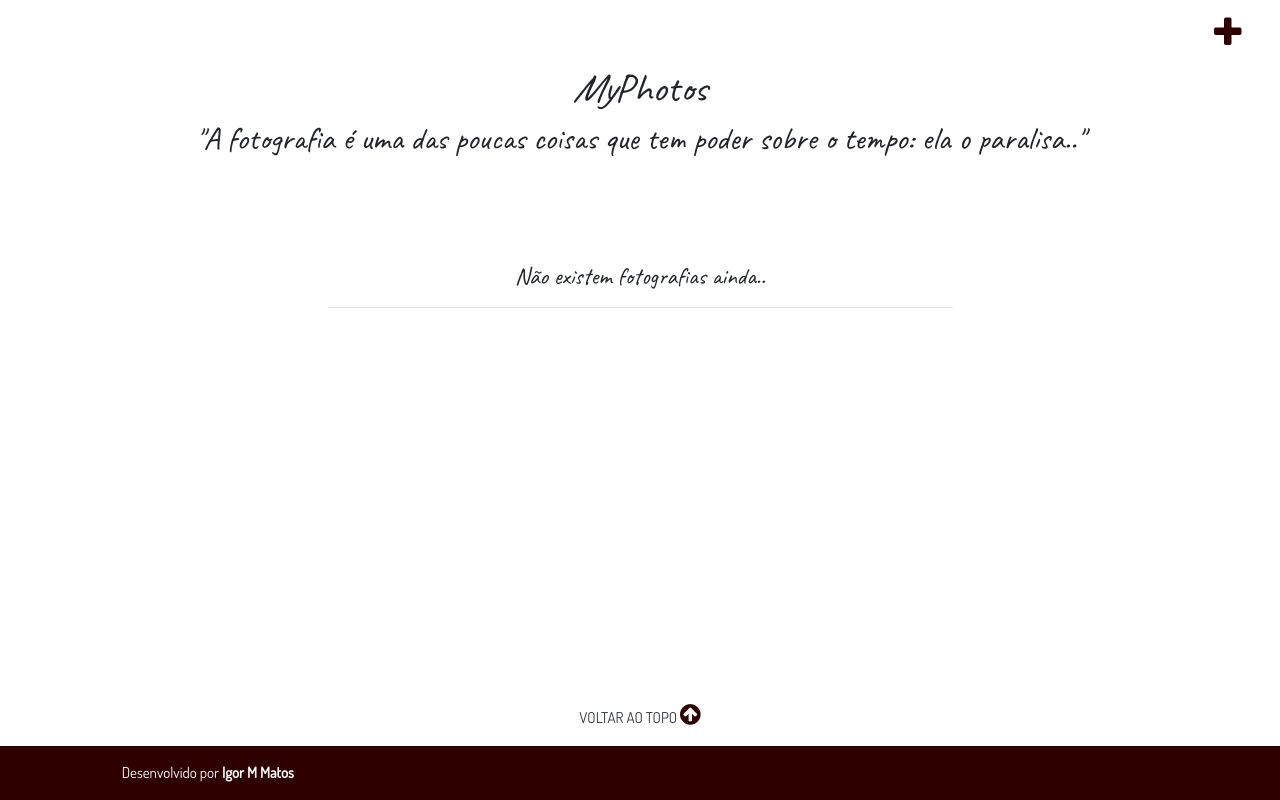
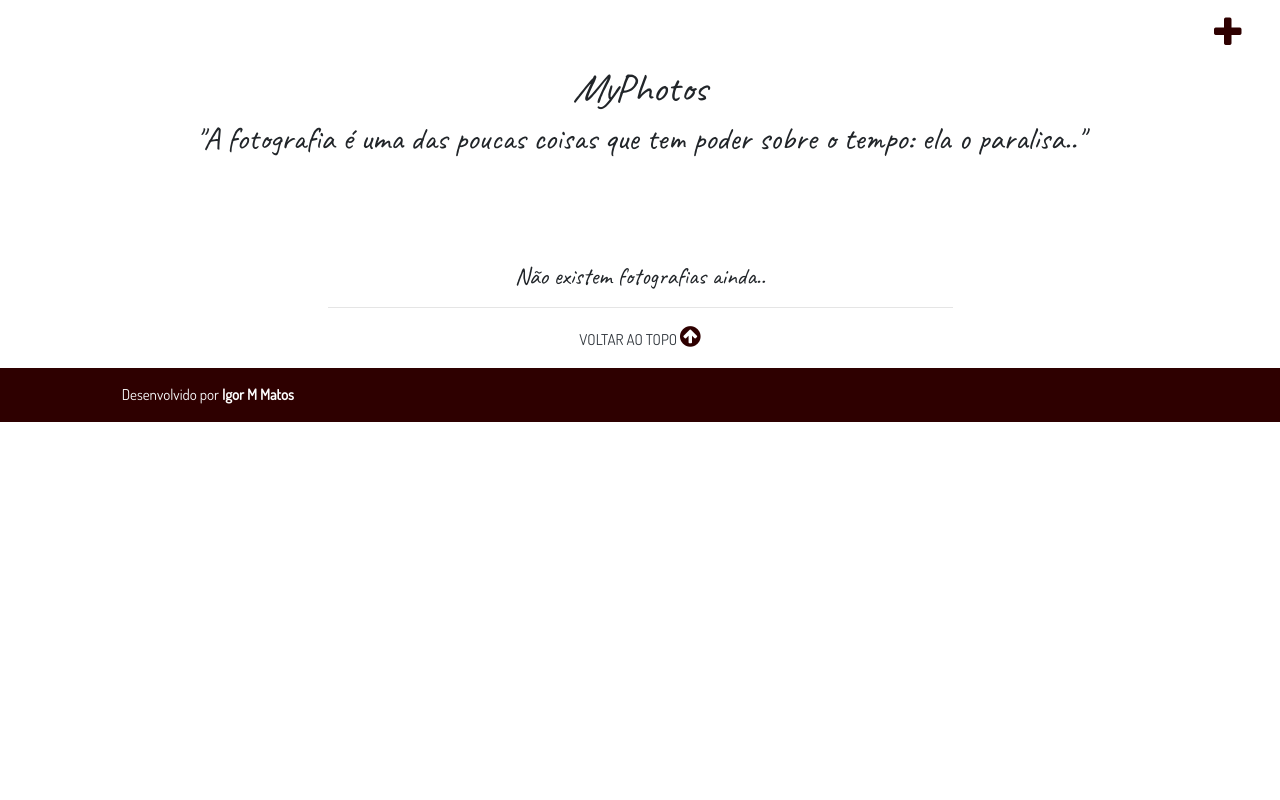
Before and after one commit to igormmatos/fotos, a PHP site: page / in a window 1280 px wide. Run offline with PHP 8.4, Linux system fonts and the light colour scheme; data that the repository does not hold is empty; some libraries are stand-ins or nearby versions.

Commit message:
Pequenas alterações e melhorias.

```diff
--- a/index.php
+++ b/index.php
@@ -131,7 +131,7 @@ $fotos->add();
     transform: translate3d(0,0,0);
   }
   .footer {
-    position: fixed;
+    position: relative;
     left: 0;
     bottom: 0;
     width: 100%;
--- a/modal/modal.php
+++ b/modal/modal.php
@@ -15,16 +15,16 @@
           <input type="password" class="form-control" id="pwd" name="pwd" required>
         </div>
         <div class="form-group">
+          <label for="caminho">Fotografia:</label>
+          <input type="file" class="form-control" name="fileToUpload" required>
+        </div>
+        <div class="form-group">
           <label for="alt">Nome Fotografia:</label>
           <input type="text" class="form-control" id="foto" name="alt" required>
         </div>
         <div class="form-group">
           <label for="desc">Descrição Fotografia:</label>
           <input type="text" class="form-control" id="desc" name="desc" required>
-        </div>
-        <div class="form-group">
-          <label for="caminho">Local:</label>
-          <input type="file" class="form-control" name="fileToUpload" required>
         </div>
       </div>
 
```
Also changed, not shown: imagens/6ace87dc0d586fd14eb2b6313e5ab3b8.jpg (added).
